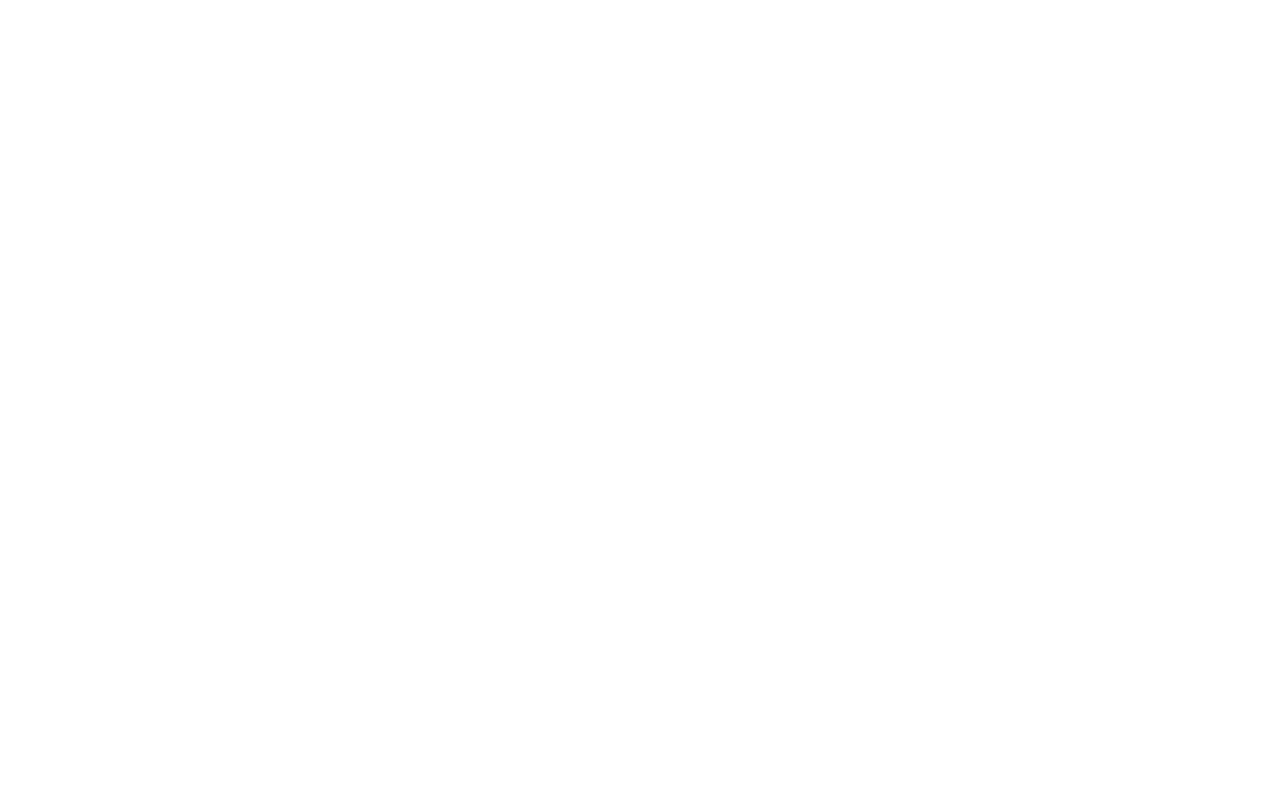
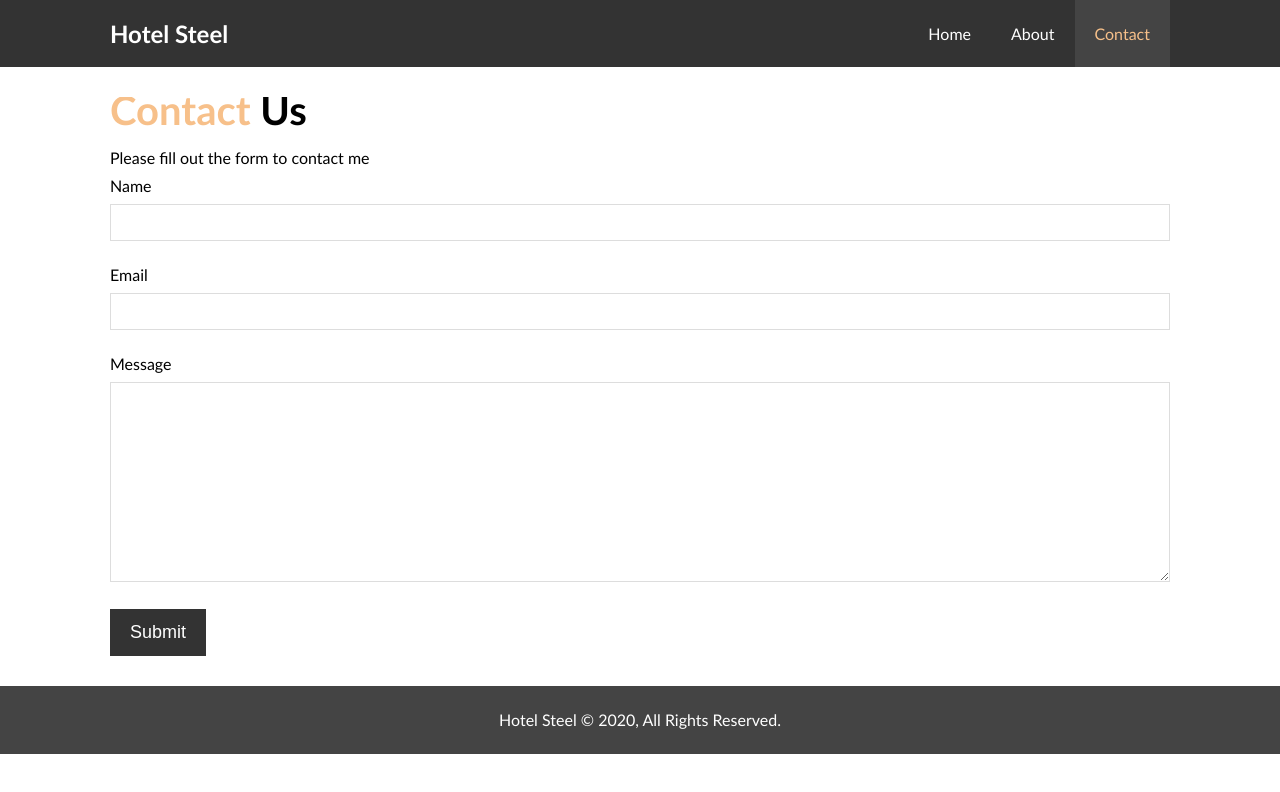
Before and after one commit to web-dev-dave/hotel-website, a plain HTML site: page contact.html in a window 1280 px wide. Drawn offline with Linux system fonts and the light colour scheme.

Commit message:
built structure of contact page

```diff
--- a/contact.html
+++ b/contact.html
@@ -0,0 +1,57 @@
+<!DOCTYPE html>
+<html lang="en">
+<head>
+  <meta charset="UTF-8">
+  <meta name="viewport" content="width=device-width, initial-scale=1.0">
+  <meta name="description" content="">
+  <meta name="keywords" content="">
+  <script src="https://kit.fontawesome.com/3061dc72b6.js" crossorigin="anonymous"></script>
+  <link rel="stylesheet" href="css/style.css">
+  <title>Hotel Steel | Contact</title>
+</head>
+<body>
+
+  <!-- Header -->
+  <header>
+    <nav id="navbar">
+      <div class="container">
+        <h1 class="logo"><a href="index.html"></a>Hotel Steel</h1>
+        <ul>
+          <li><a href="index.html">Home</a></li>
+          <li><a href="about.html">About</a></li>
+          <li><a class="current" href="contact.html">Contact</a></li>
+        </ul>
+      </div>
+    </nav>
+  </header>
+
+  <!-- Contact Form -->
+  <section id="contact-form" class="py-3">
+    <div class="container">
+      <h1 class="l-heading"><span class="text-primary">Contact</span> Us</h1>
+      <p>Please fill out the form to contact me</p>
+      <form action="/">
+        <div class="form-group">
+          <label for="name">Name</label>
+          <input type="text" name="name" id="name">
+        </div>
+        <div class="form-group">
+          <label for="email">Email</label>
+          <input type="email" name="email" id="email">
+        </div>
+        <div class="form-group">
+          <label for="message">Message</label>
+          <textarea type="text" name="message" id="message"></textarea>
+        </div>
+        <button class="btn" type="submit">Submit</button>
+      </form>
+    </div>
+  </section>
+
+<!-- Footer -->
+  <footer id="main-footer">
+    <p>Hotel Steel &copy; 2020, All Rights Reserved.</p>
+  </footer>
+
+</body>
+</html>
--- a/css/style.css
+++ b/css/style.css
@@ -242,6 +242,27 @@ p {
   opacity: 0.9;
 }
 
+/* Contact Form */
+#contact-form .form-group {
+  margin-bottom: 20px;
+}
+
+#contact-form label {
+  display: block;
+  margin-bottom: 5px;
+}
+
+#contact-form input,
+#contact-form textarea {
+  width: 100%;
+  padding: 10px;
+  border: 1px #dddddd solid;
+}
+
+#contact-form textarea {
+  height: 200px;
+}
+
 /* Footer */
 #main-footer {
   text-align: center;
```
Also changed, not shown: about.html (+1 -1 lines).
